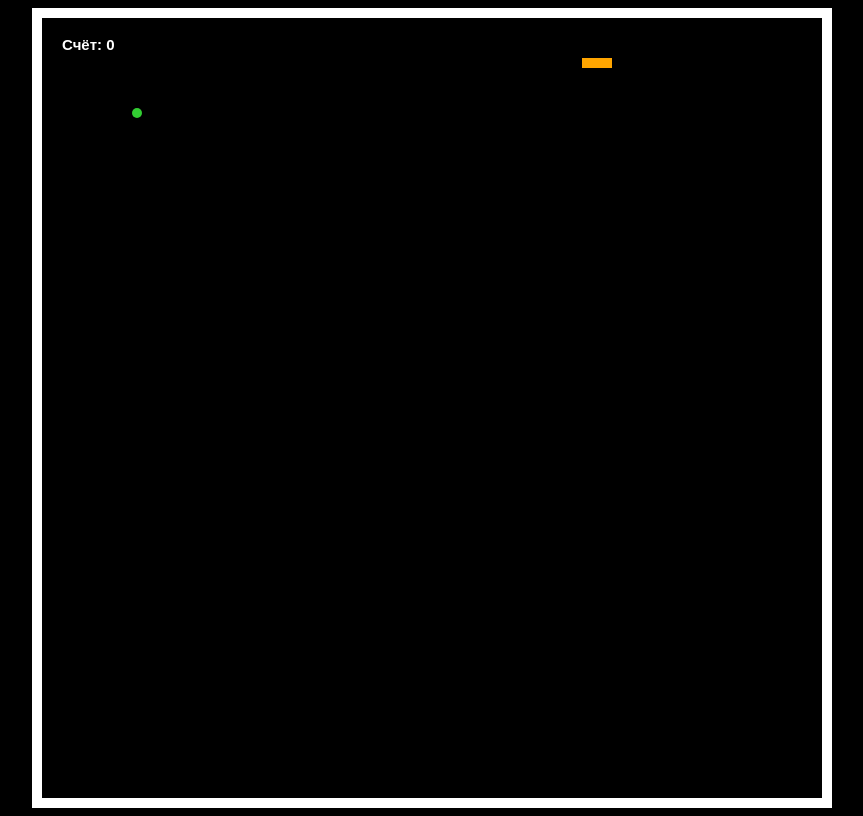
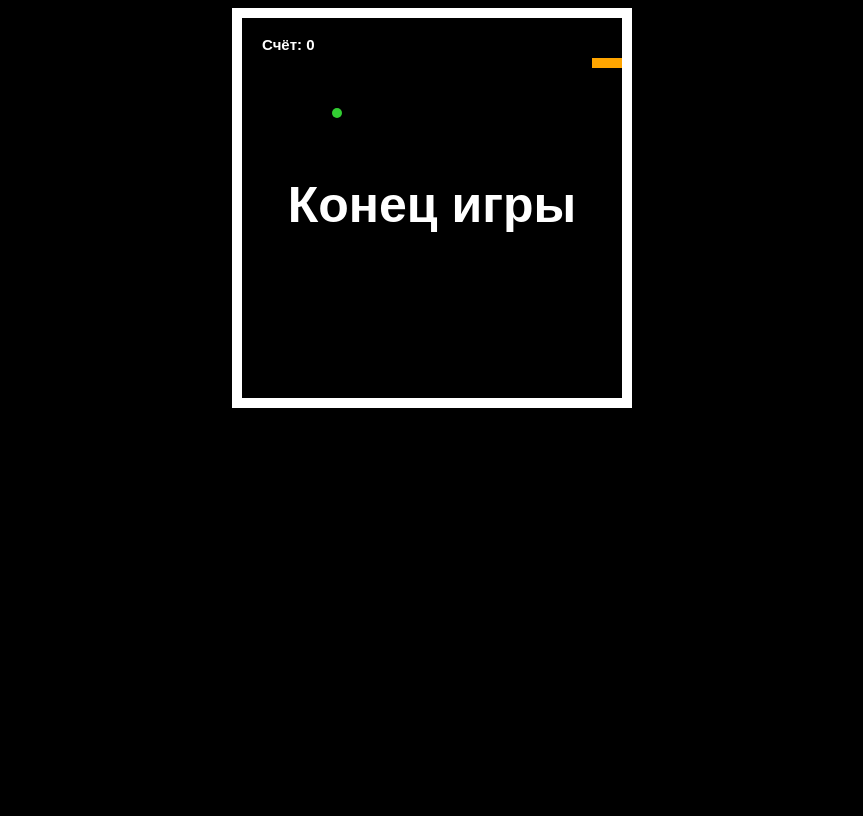
Before and after one commit to artemmokinn/snake, a plain HTML site: page index.html in a window 1280 px wide. Shown: the whole page, without its empty margins (208-1071 px from the left). Drawn offline with nearby package versions, Linux system fonts and the light colour scheme.

Commit message:
Update index.html

```diff
--- a/index.html
+++ b/index.html
@@ -10,7 +10,7 @@
 </head>
 
 <body>
-  <canvas id="canvas" width="800" height="800"></canvas>
+  <canvas id="canvas" width="400" height="400"></canvas>
   <script src="js/script.js"></script>
 </body>
 
```
